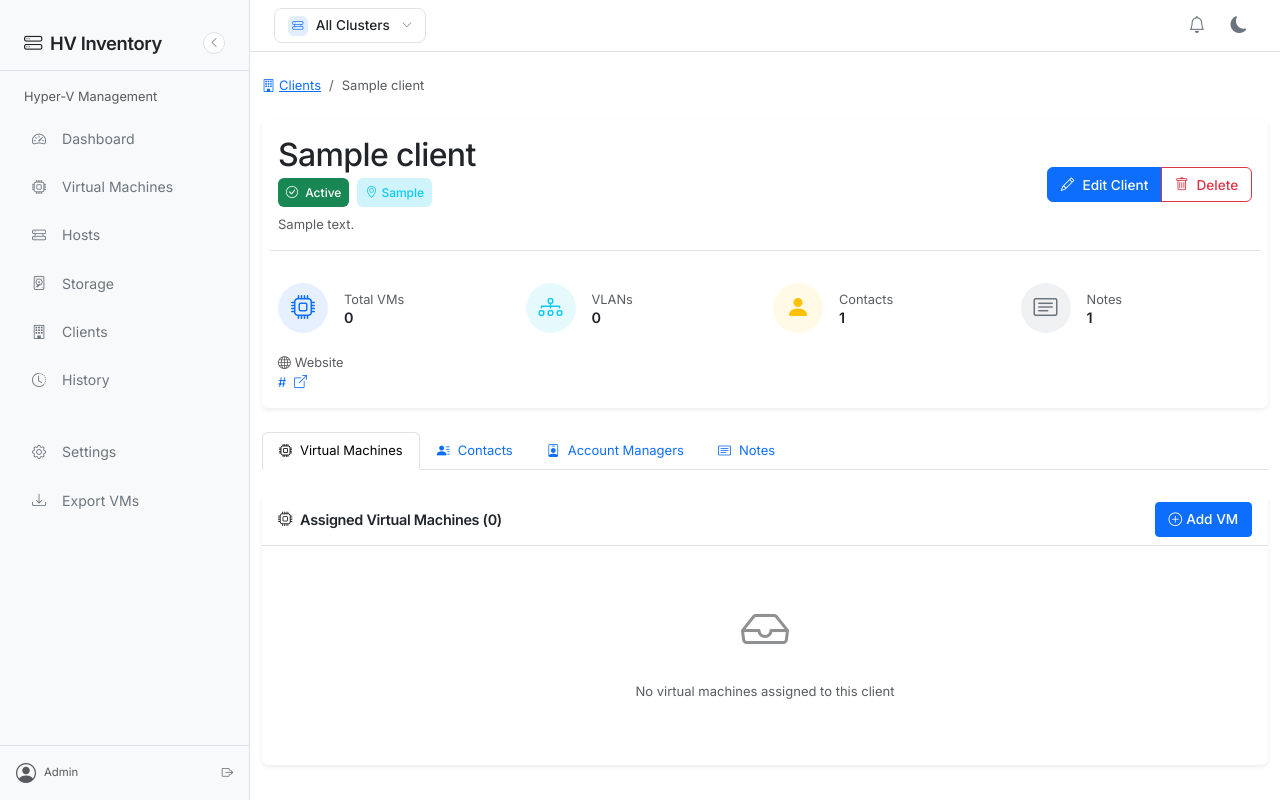
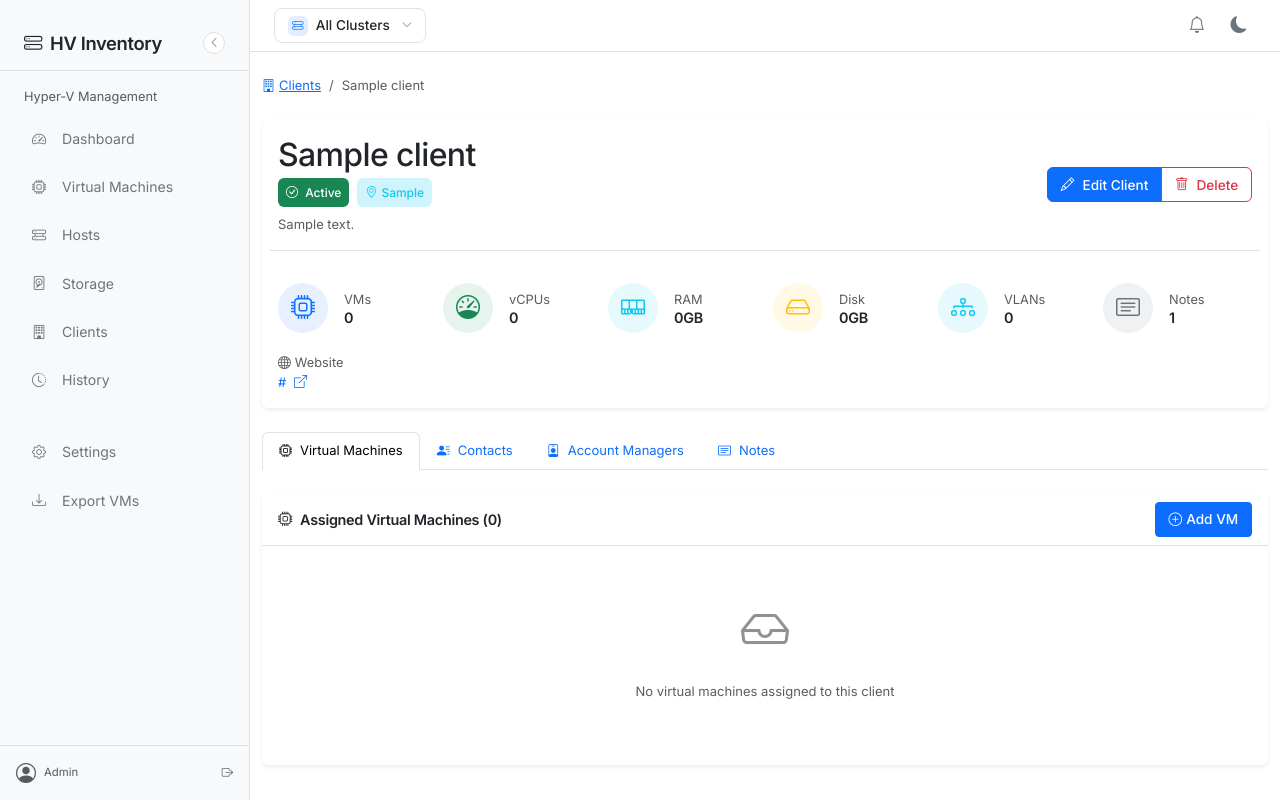
Before and after one commit to amontaser/egid-hv-Inventory-, a Flask app: page /client/1 in a window 1280 px wide. Run offline with Flask 3, Linux system fonts and the light colour scheme; a user stored in the database is signed in; tables that the repository leaves empty hold one stand-in row (values such as "Sample post"); data that the repository does not hold is empty; some libraries are stand-ins or nearby versions.

Commit message:
feat: add total CPU, RAM, disk stats and fix VLAN count on client details
- Compute total vCPUs, RAM, disk from assigned VMs
- Fix VLAN count (was using non-existent client.vlans)
- Show 6 stat cards: VMs, vCPUs, RAM, Disk, VLANs, Notes

```diff
--- a/app/routes/clients.py
+++ b/app/routes/clients.py
@@ -140,6 +140,26 @@ def client_details(client_id):
         ).fetchall()
         vms = [_row_to_dict(v) for v in vms_raw]
 
+        stats_raw = db.execute(
+            text("""
+            SELECT
+                COALESCE(SUM(v.cpu_count), 0) as total_cpu,
+                COALESCE(SUM(v.memory_assigned_gb), 0) as total_ram_gb,
+                COALESCE(SUM(v.memory_demand_gb), 0) as total_demand_gb,
+                (SELECT ROUND(SUM(d.size_gb), 2) FROM vm_disks d
+                 JOIN vm_clients vc ON d.vm_id = vc.vm_id AND d.cluster_name = vc.cluster_name
+                 WHERE vc.client_id = :client_id) as total_disk_gb,
+                (SELECT COUNT(DISTINCT na.vlan_id) FROM vm_network_adapters na
+                 JOIN vm_clients vc ON na.vm_id = vc.vm_id AND na.cluster_name = vc.cluster_name
+                 WHERE vc.client_id = :client_id AND na.vlan_id IS NOT NULL AND na.vlan_id != 0) as vlan_count
+            FROM vm_info v
+            JOIN vm_clients vc ON v.vm_id = vc.vm_id AND v.cluster_name = vc.cluster_name
+            WHERE vc.client_id = :client_id
+        """),
+            {"client_id": client_id},
+        ).fetchone()
+        client_stats = _row_to_dict(stats_raw)
+
         account_managers_raw = db.execute(
             text(f"""
             SELECT am.* FROM account_managers am
@@ -177,6 +197,7 @@ def client_details(client_id):
             account_managers=account_managers,
             all_managers=all_managers,
             notes=notes,
+            stats=client_stats,
         )
 
 
--- a/templates/client_details.html
+++ b/templates/client_details.html
@@ -45,40 +45,62 @@
 
             <!-- Quick Stats Row -->
             <div class="row g-3 mt-3 pt-3 border-top">
-                <div class="col-md-3">
+                <div class="col-md-2">
                     <div class="d-flex align-items-center">
                         <div class="bg-primary bg-opacity-10 rounded-circle p-3 me-3" style="width: 50px; height: 50px; display: flex; align-items: center; justify-content: center;">
                             <i class="bi bi-cpu text-primary" style="font-size: 1.5rem;"></i>
                         </div>
                         <div>
-                            <small class="text-muted">Total VMs</small>
+                            <small class="text-muted">VMs</small>
                             <h5 class="mb-0">{{ vms|length }}</h5>
                         </div>
                     </div>
                 </div>
-                <div class="col-md-3">
+                <div class="col-md-2">
+                    <div class="d-flex align-items-center">
+                        <div class="bg-success bg-opacity-10 rounded-circle p-3 me-3" style="width: 50px; height: 50px; display: flex; align-items: center; justify-content: center;">
+                            <i class="bi bi-speedometer text-success" style="font-size: 1.5rem;"></i>
+                        </div>
+                        <div>
+                            <small class="text-muted">vCPUs</small>
+                            <h5 class="mb-0">{{ stats.total_cpu or 0 }}</h5>
+                        </div>
+                    </div>
+                </div>
+                <div class="col-md-2">
+                    <div class="d-flex align-items-center">
+                        <div class="bg-info bg-opacity-10 rounded-circle p-3 me-3" style="width: 50px; height: 50px; display: flex; align-items: center; justify-content: center;">
+                            <i class="bi bi-memory text-info" style="font-size: 1.5rem;"></i>
+                        </div>
+                        <div>
+                            <small class="text-muted">RAM</small>
+                            <h5 class="mb-0">{{ stats.total_ram_gb or 0 }}GB</h5>
+                        </div>
+                    </div>
+                </div>
+                <div class="col-md-2">
+                    <div class="d-flex align-items-center">
+                        <div class="bg-warning bg-opacity-10 rounded-circle p-3 me-3" style="width: 50px; height: 50px; display: flex; align-items: center; justify-content: center;">
+                            <i class="bi bi-hdd text-warning" style="font-size: 1.5rem;"></i>
+                        </div>
+                        <div>
+                            <small class="text-muted">Disk</small>
+                            <h5 class="mb-0">{{ stats.total_disk_gb or 0 }}GB</h5>
+                        </div>
+                    </div>
+                </div>
+                <div class="col-md-2">
                     <div class="d-flex align-items-center">
                         <div class="bg-info bg-opacity-10 rounded-circle p-3 me-3" style="width: 50px; height: 50px; display: flex; align-items: center; justify-content: center;">
                             <i class="bi bi-diagram-3 text-info" style="font-size: 1.5rem;"></i>
                         </div>
                         <div>
                             <small class="text-muted">VLANs</small>
-                            <h5 class="mb-0">{% if client.vlans %}{{ client.vlans.split(',')|length }}{% else %}0{% endif %}</h5>
+                            <h5 class="mb-0">{{ stats.vlan_count or 0 }}</h5>
                         </div>
                     </div>
                 </div>
-                <div class="col-md-3">
-                    <div class="d-flex align-items-center">
-                        <div class="bg-warning bg-opacity-10 rounded-circle p-3 me-3" style="width: 50px; height: 50px; display: flex; align-items: center; justify-content: center;">
-                            <i class="bi bi-person-fill text-warning" style="font-size: 1.5rem;"></i>
-                        </div>
-                        <div>
-                            <small class="text-muted">Contacts</small>
-                            <h5 class="mb-0">{{ contacts|length }}</h5>
-                        </div>
-                    </div>
-                </div>
-                <div class="col-md-3">
+                <div class="col-md-2">
                     <div class="d-flex align-items-center">
                         <div class="bg-secondary bg-opacity-10 rounded-circle p-3 me-3" style="width: 50px; height: 50px; display: flex; align-items: center; justify-content: center;">
                             <i class="bi bi-card-text text-secondary" style="font-size: 1.5rem;"></i>
```
